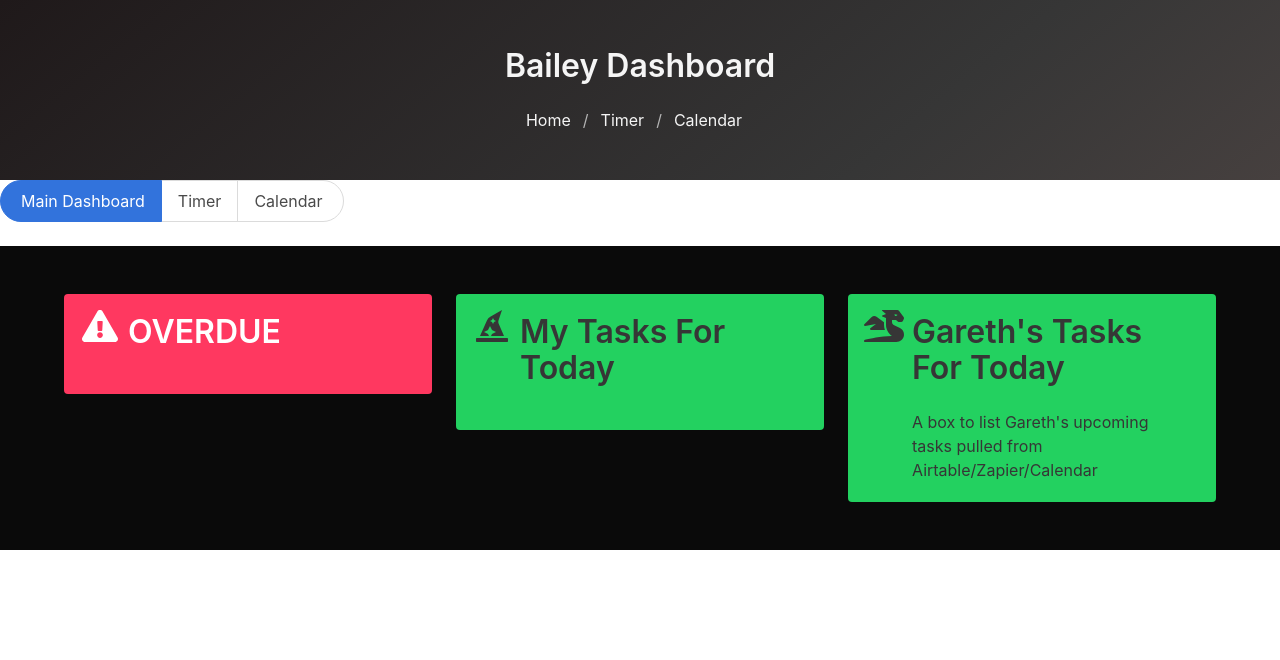
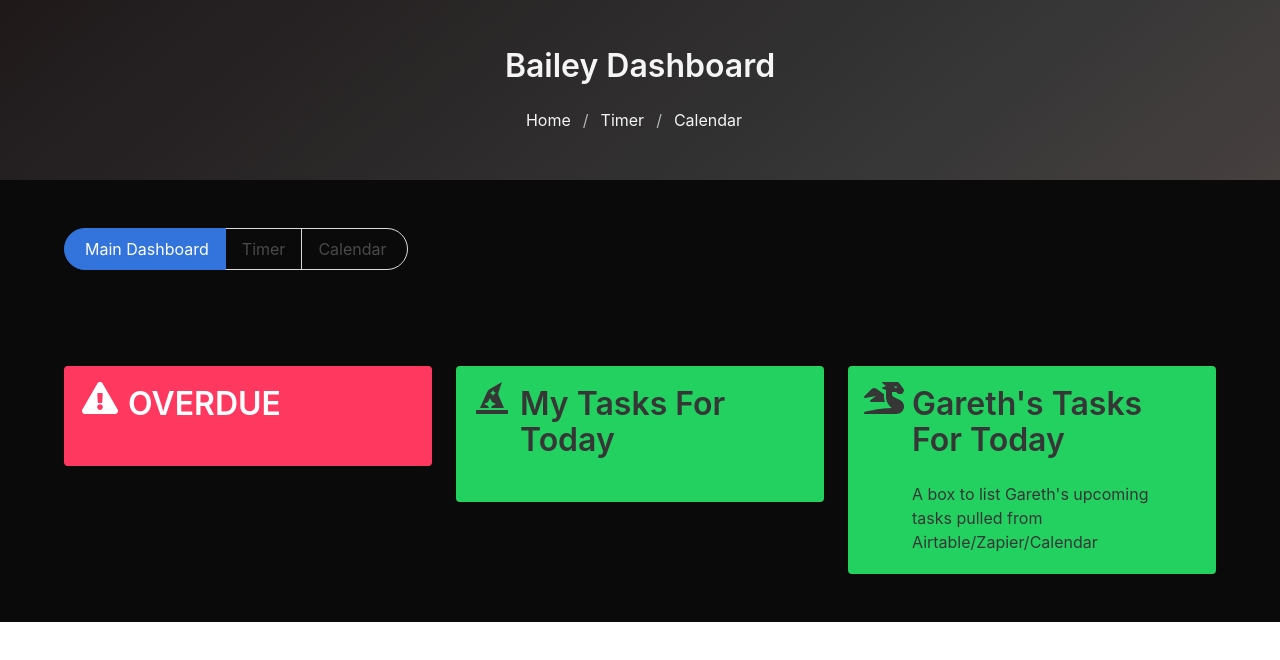
Before and after one commit to mbailey1983/bulmatest, a plain HTML site: page index.html in a window 1280 px wide. Drawn offline with nearby package versions, Linux system fonts and the light colour scheme.

Commit message:
Update index.html

```diff
--- a/index.html
+++ b/index.html
@@ -41,6 +41,8 @@
 		<!-- /.hero -->
 
 		<!-- .tabs -->
+<section class="section has-background-black">
+	<div class="container">
 		<div class="tabs is-toggle is-toggle-rounded">
 		  <ul>
 			<li class="is-active">
@@ -60,6 +62,8 @@
 			</li>
 		  </ul>
 		</div>
+	</div>
+</section>
 
 		<!-- .columns -->
 		<section class="section has-background-black">
```
